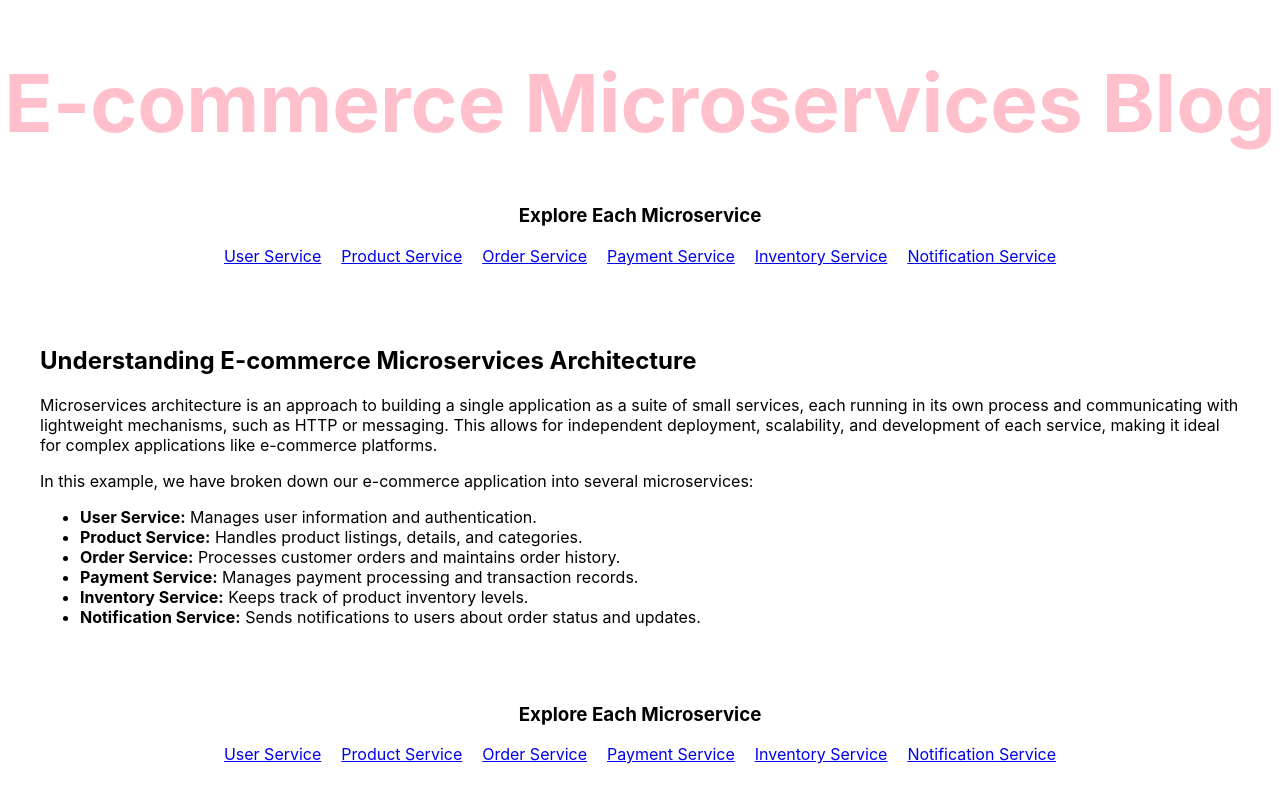
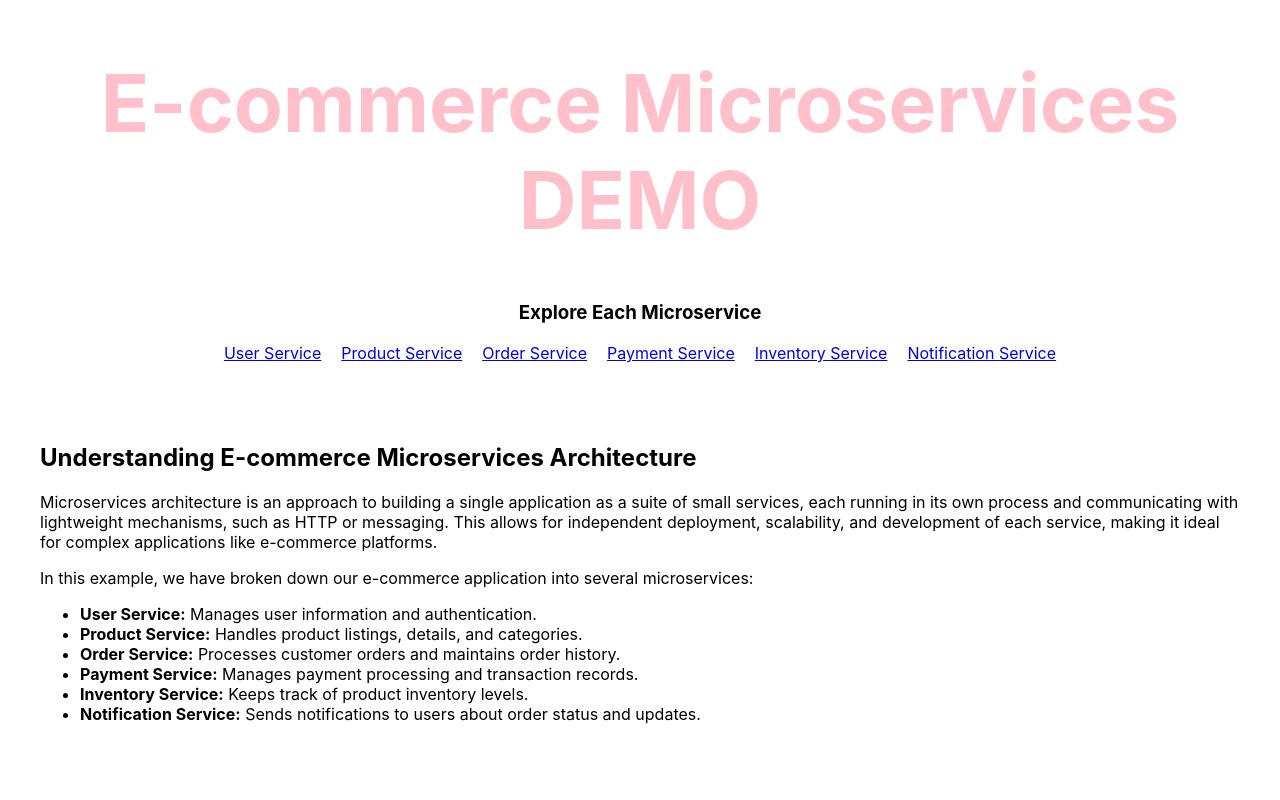
Before and after one commit to lily4499/ecommerce-microservices, a React (Create React App) app in the folder frontend/: page / in a window 1280 px wide. Built offline with nearby package versions, Linux system fonts and the light colour scheme.

Commit message:
Update App.js

```diff
--- a/frontend/src/App.js
+++ b/frontend/src/App.js
@@ -1,28 +1,28 @@
 import React from 'react';
-import { BrowserRouter as Router, Route, Routes, Link } from 'react-router-dom';
-import UserService from './components/UserService';
-import ProductService from './components/ProductService';
-import OrderService from './components/OrderService';
-import PaymentService from './components/PaymentService';
-import InventoryService from './components/InventoryService';
-import NotificationService from './components/NotificationService';
+import { BrowserRouter as Router, Route, Routes } from 'react-router-dom';
+import UserService from './components/UserService'; // Keep these components if needed
+import ProductService from './components/ProductService'; // Keep these components if needed
+import OrderService from './components/OrderService'; // Keep these components if needed
+import PaymentService from './components/PaymentService'; // Keep these components if needed
+import InventoryService from './components/InventoryService'; // Keep these components if needed
+import NotificationService from './components/NotificationService'; // Keep these components if needed
 
 function App() {
   return (
     <Router>
       <div style={{ textAlign: 'center' }}>
-        <h1 style={{ color: 'pink', fontSize: '5em' }}>E-commerce Microservices Blog</h1>
+        <h1 style={{ color: 'pink', fontSize: '5em' }}>E-commerce Microservices DEMO</h1>
 
         {/* Top Navigation */}
         <nav style={{ marginBottom: '40px', marginTop: '20px' }}>
           <h3>Explore Each Microservice</h3>
           <ul style={{ listStyle: 'none', padding: 0, display: 'flex', justifyContent: 'center', gap: '20px' }}>
-            <li><Link to="/users">User Service</Link></li>
-            <li><Link to="/products">Product Service</Link></li>
-            <li><Link to="/orders">Order Service</Link></li>
-            <li><Link to="/payment">Payment Service</Link></li>
-            <li><Link to="/inventory">Inventory Service</Link></li>
-            <li><Link to="/notification">Notification Service</Link></li>
+            <li><a href="http://user-service-lili2024-dev.apps.sandbox-m2.ll9k.p1.openshiftapps.com/" target="_blank" rel="noopener noreferrer">User Service</a></li>
+            <li><a href="http://product-service-lili2024-dev.apps.sandbox-m2.ll9k.p1.openshiftapps.com/" target="_blank" rel="noopener noreferrer">Product Service</a></li>
+            <li><a href="http://order-service-lili2024-dev.apps.sandbox-m2.ll9k.p1.openshiftapps.com/" target="_blank" rel="noopener noreferrer">Order Service</a></li>
+            <li><a href="http://payment-service-lili2024-dev.apps.sandbox-m2.ll9k.p1.openshiftapps.com/" target="_blank" rel="noopener noreferrer">Payment Service</a></li>
+            <li><a href="http://inventory-service-lili2024-dev.apps.sandbox-m2.ll9k.p1.openshiftapps.com/" target="_blank" rel="noopener noreferrer">Inventory Service</a></li>
+            <li><a href="http://notification-service-lili2024-dev.apps.sandbox-m2.ll9k.p1.openshiftapps.com/" target="_blank" rel="noopener noreferrer">Notification Service</a></li>
           </ul>
         </nav>
 
@@ -48,7 +48,7 @@ function App() {
           </ul>
         </section>
 
-        {/* Main Routes */}
+        {/* Main Routes - Optional if not used */}
         <div style={{ marginBottom: '40px' }}>
           <Routes>
             <Route path="/users" element={<UserService />} />
@@ -59,19 +59,6 @@ function App() {
             <Route path="/notification" element={<NotificationService />} />
           </Routes>
         </div>
-
-        {/* Bottom Navigation */}
-        <nav style={{ marginTop: '40px', marginBottom: '20px' }}>
-          <h3>Explore Each Microservice</h3>
-          <ul style={{ listStyle: 'none', padding: 0, display: 'flex', justifyContent: 'center', gap: '20px' }}>
-            <li><Link to="/users">User Service</Link></li>
-            <li><Link to="/products">Product Service</Link></li>
-            <li><Link to="/orders">Order Service</Link></li>
-            <li><Link to="/payment">Payment Service</Link></li>
-            <li><Link to="/inventory">Inventory Service</Link></li>
-            <li><Link to="/notification">Notification Service</Link></li>
-          </ul>
-        </nav>
       </div>
     </Router>
   );
```
